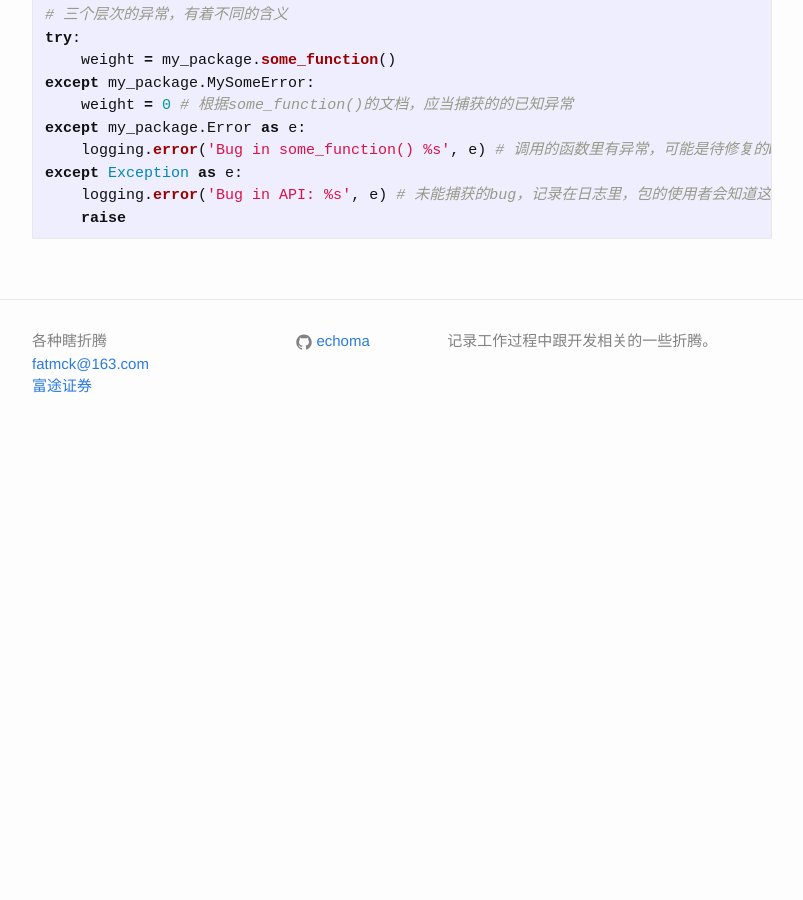
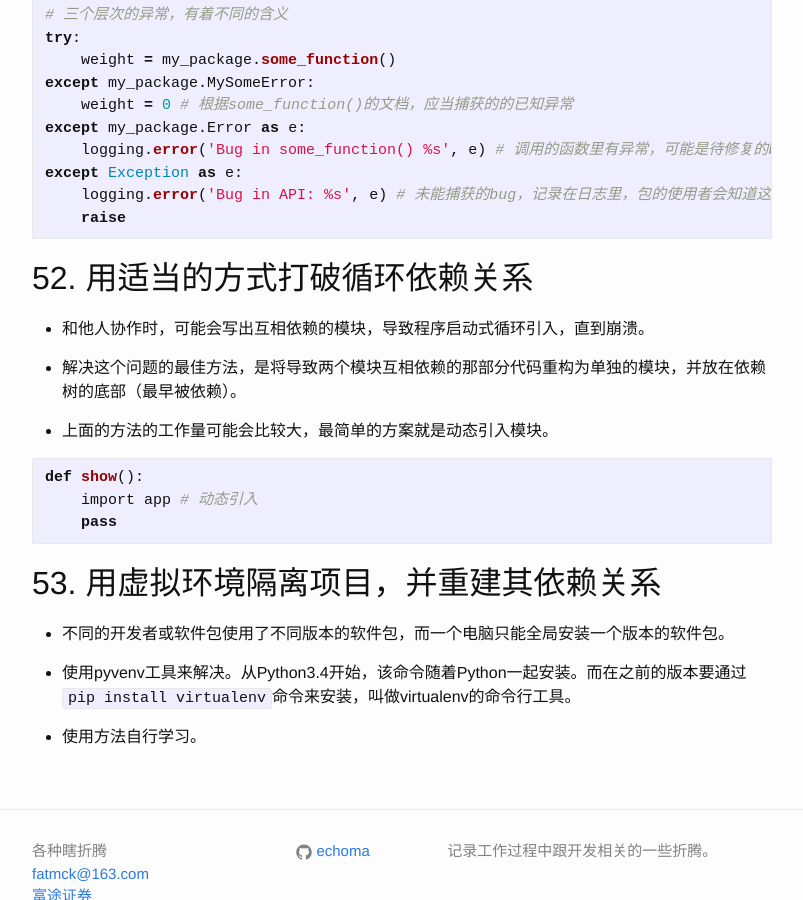
Before and after one commit to echoma/echoma.github.com, a Jekyll site: the page built from _posts/2017-03-23-effective-python-chp07.markdown, in a window 1280 px wide and 900 px high, scrolled down 1347 px. Shown: the whole window, without its empty margins (238-1041 px from the left). Built offline with Jekyll 4.4.1, drawn with Linux system fonts in a browser that asks for light colours; before the commit the page ends 1805 px from its top, so only the background shows below that.

Commit message:
effective python chp07 complete

````diff
--- a/_posts/2017-03-23-effective-python-chp07.markdown
+++ b/_posts/2017-03-23-effective-python-chp07.markdown
@@ -61,3 +61,25 @@ except Exception as e:
     logging.error('Bug in API: %s', e) # 未能捕获的bug，记录在日志里，包的使用者会知道这里一定是这个包有bug
     raise
 ```
+
+## 52. 用适当的方式打破循环依赖关系
+
+* 和他人协作时，可能会写出互相依赖的模块，导致程序启动式循环引入，直到崩溃。
+
+* 解决这个问题的最佳方法，是将导致两个模块互相依赖的那部分代码重构为单独的模块，并放在依赖树的底部（最早被依赖）。
+
+* 上面的方法的工作量可能会比较大，最简单的方案就是动态引入模块。
+
+```python
+def show():
+    import app # 动态引入
+    pass
+```
+
+## 53. 用虚拟环境隔离项目，并重建其依赖关系
+
+* 不同的开发者或软件包使用了不同版本的软件包，而一个电脑只能全局安装一个版本的软件包。
+
+* 使用pyvenv工具来解决。从Python3.4开始，该命令随着Python一起安装。而在之前的版本要通过`pip install virtualenv`命令来安装，叫做virtualenv的命令行工具。
+
+* 使用方法自行学习。
````
